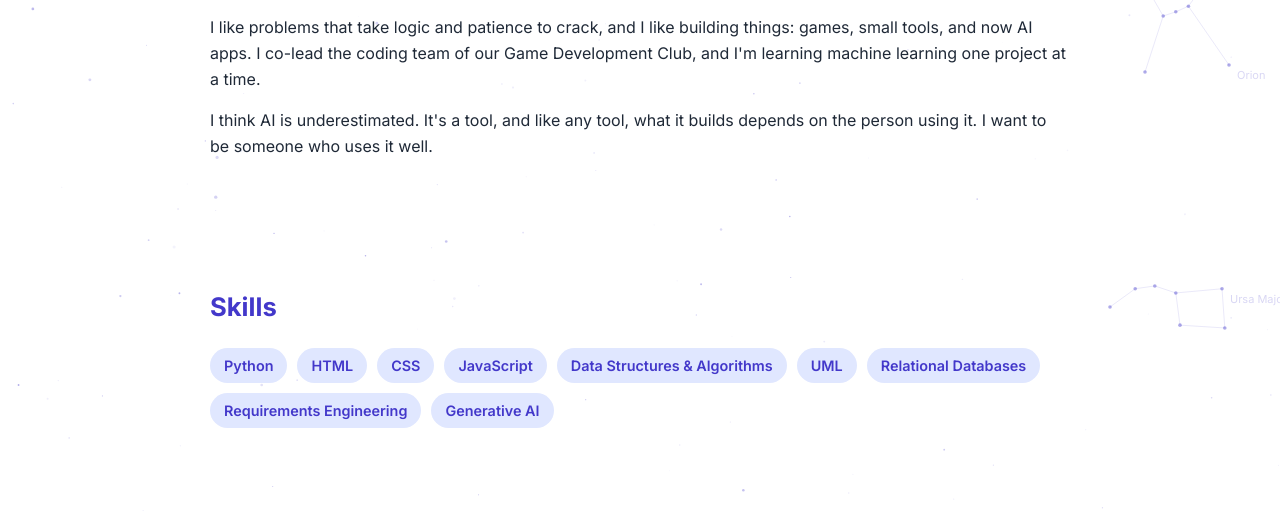
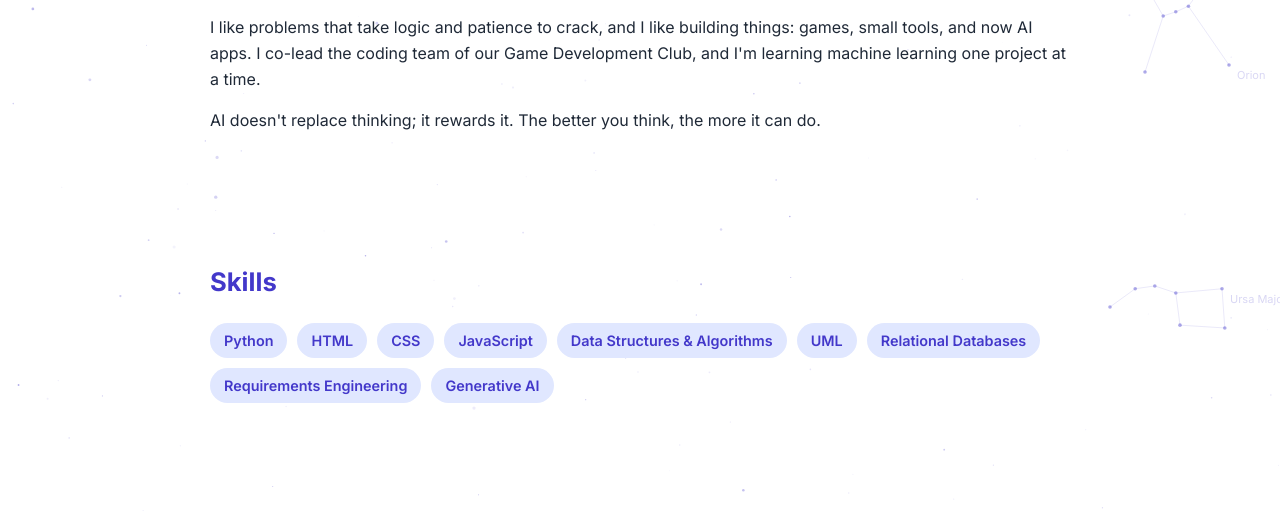
Before and after one commit to maryabadawi/maryabadawi.github.io, a plain HTML site: page index.html in a window 1280 px wide. Shown: the part 237-749 px from the top of the page. Drawn offline with Linux system fonts and the light colour scheme.

Commit message:
Use bolder line about AI

```diff
--- a/index.html
+++ b/index.html
@@ -37,8 +37,7 @@
         and I'm learning machine learning one project at a time.
       </p>
       <p>
-        I think AI is underestimated. It's a tool, and like any tool, what it builds depends on
-        the person using it. I want to be someone who uses it well.
+        AI doesn't replace thinking; it rewards it. The better you think, the more it can do.
       </p>
     </section>
 
```
